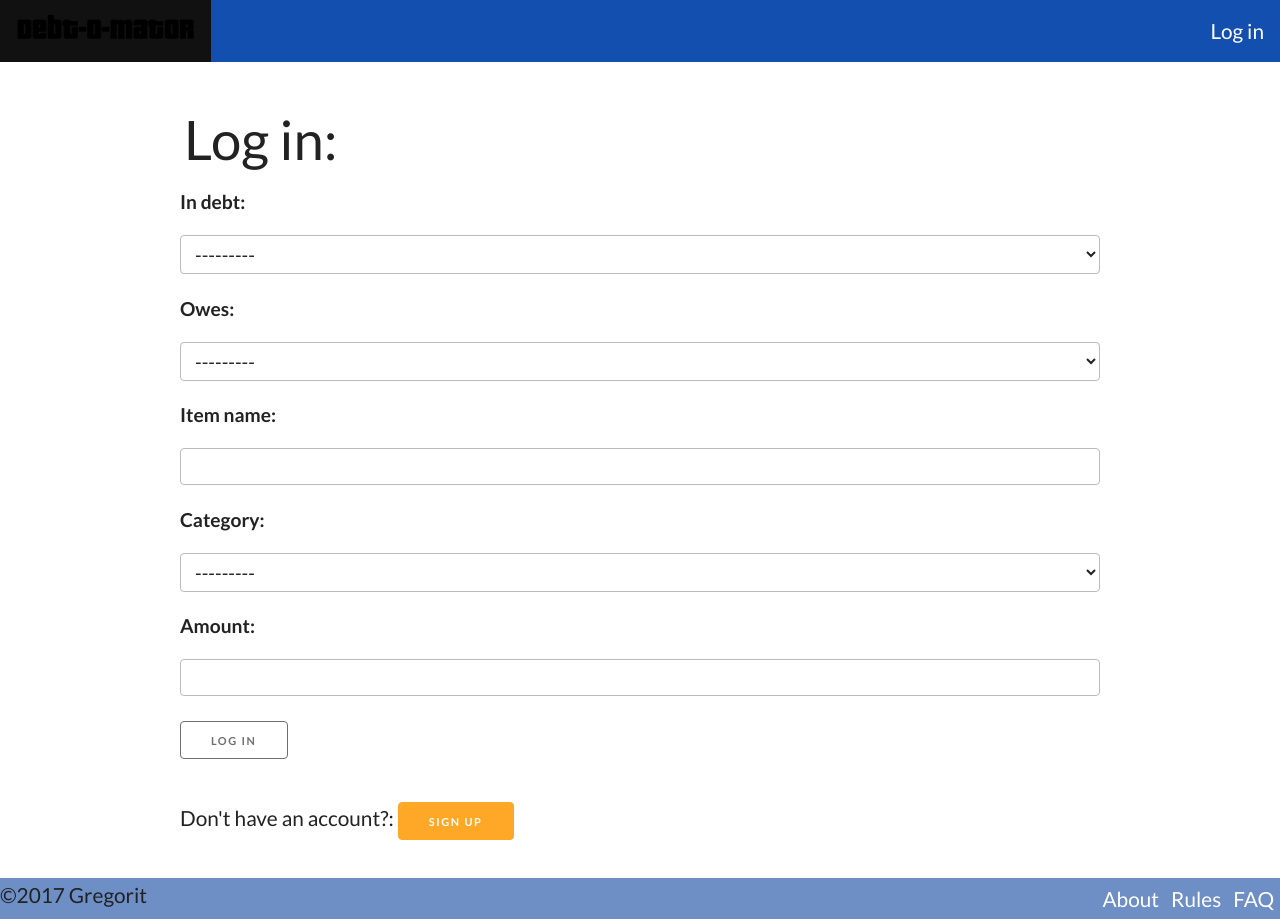
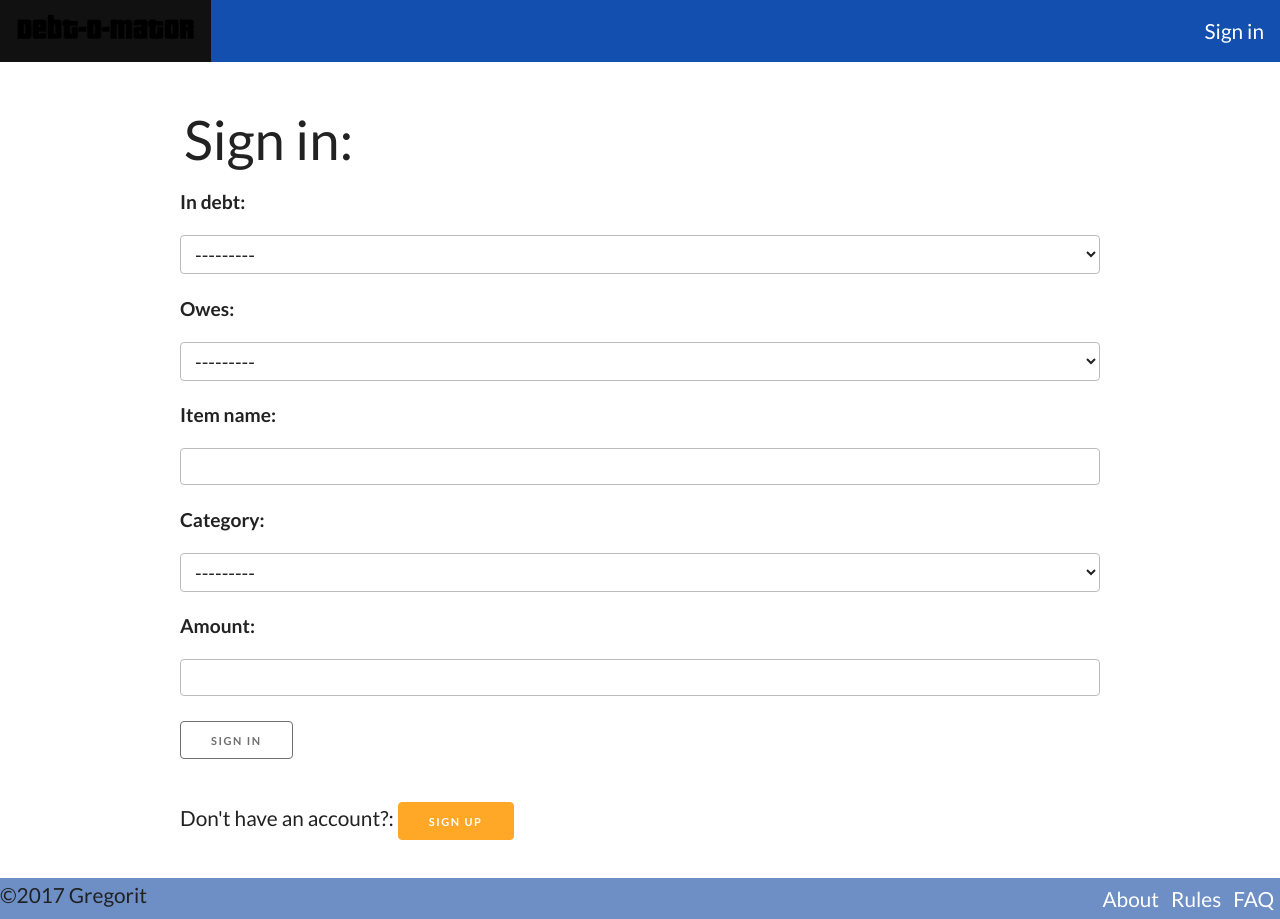
Before and after one commit to Gregorit/Debt-o-mator, a Django app: template accounts/templates/accounts/login.html in a window 1280 px wide. Run offline with Django 3.2, Linux system fonts and the light colour scheme; the template is opened without the code that fills it: values that come from a table or form of the project are taken from there, others are empty; tables that the repository leaves empty hold one stand-in row (values such as "Sample post").

Commit message:
Page titles are now shorter, changed text "Log in" to "Sign in" etc.

```diff
--- a/accounts/templates/accounts/_base.html
+++ b/accounts/templates/accounts/_base.html
@@ -6,7 +6,7 @@
         <head>
             <!-- Basic Page Needs -->
             <meta charset="UTF-8">
-            <title>{% block title%}Debt-o-mator: Strona domowa{% endblock %}</title>
+            <title>{% block title%}Debt-o-mator{% endblock %}</title>
             <meta name="description" content="">
             <meta name="author" content="">
 
@@ -41,10 +41,10 @@
                 {% if user.is_authenticated %}
                 <li><a href="{% url 'make-debt' %}">Create a debt</a></li>
                 <li><a href="{% url 'show' %}">Check debts</a></li>
-                <li class="right"><a href="{% url 'logout' %}">Log out</a></li>
+                <li class="right"><a href="{% url 'logout' %}">Sign out</a></li>
                 <li class="right">Welcome: {{ request.user }}</li>
                 {% else %}
-                <li class="right"><a href="{% url 'login' %}">Log in</a></li>
+                <li class="right"><a href="{% url 'login' %}">Sign in</a></li>
                 {% endif %}
             </div>
             {% endblock %}
--- a/accounts/templates/accounts/debtor_confirm_delete.html
+++ b/accounts/templates/accounts/debtor_confirm_delete.html
@@ -1,6 +1,6 @@
 {% extends 'accounts/_base.html' %}
 {% load static %}
-{% block title %}Debt-o-mator: Confirm deletion{% endblock %}
+{% block title %}Confirm deletion{% endblock %}
 
 {% block content %}
 <div class="row">
--- a/accounts/templates/accounts/debtor_list.html
+++ b/accounts/templates/accounts/debtor_list.html
@@ -1,6 +1,6 @@
 {% extends 'accounts/_base.html' %}
 {% load static %}
-{% block title %}Debt-o-mator: Debts list{% endblock %}
+{% block title %}Debts list{% endblock %}
 
 {% block content %}
 <div class="row">
--- a/accounts/templates/accounts/debtors.html
+++ b/accounts/templates/accounts/debtors.html
@@ -1,6 +1,6 @@
 {% extends 'accounts/_base.html' %}
 {% load static %}
-{% block title %}Debt-o-mator: Debt creation{% endblock %}
+{% block title %}Debt creation{% endblock %}
 
 {% block content %}
 <div class="row">
--- a/accounts/templates/accounts/login.html
+++ b/accounts/templates/accounts/login.html
@@ -1,15 +1,15 @@
 {% extends 'accounts/_base.html' %}
 {% load static %}
-{% block title %}Debt-o-mator: Log in{% endblock %}
+{% block title %}Sign in{% endblock %}
 
 {% block content %}
 <div class="row">
     <div class="one-half column" style="margin-top: 10%">
-        <h2>Log in:</h2>
+        <h2>Sign in:</h2>
         <form method="post">
             {% csrf_token %}
             {{ form.as_p }}
-            <button type="submit">Log in</button>
+            <button type="submit">Sign in</button>
         </form>
         <br>
         Don't have an account?:
```
